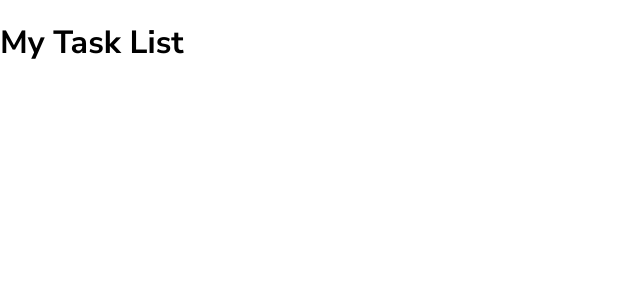
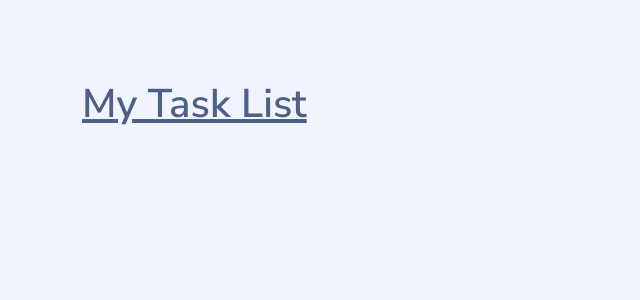
Before and after one commit to Marcos8060/React-Crud, a React (Create React App) app: page / in a window 1280 px wide. Shown: the top 300 px of the page, without its empty margins (0-640 px from the left). Built offline with nearby package versions, Linux system fonts and the light colour scheme.

Commit message:
installed react icons

```diff
--- a/package.json
+++ b/package.json
@@ -9,6 +9,7 @@
     "bootstrap": "^5.1.3",
     "react": "^18.2.0",
     "react-dom": "^18.2.0",
+    "react-icons": "^4.4.0",
     "react-scripts": "5.0.1",
     "web-vitals": "^2.1.4"
   },
--- a/src/App.css
+++ b/src/App.css
@@ -2,4 +2,9 @@
 
 h1{
   font-family: 'Nunito Sans', sans-serif;
+  padding-top: 10vh;
+  color: #4E6085;
 }
+*{
+  background-color: #F1F4FE;
+}
--- a/src/App.js
+++ b/src/App.js
@@ -2,8 +2,8 @@ import './App.css';
 
 function App() {
   return (
-    <div>
-      <h1>My Task List</h1>
+    <div className='container'>
+      <h1 className='text-decoration-underline'>My Task List</h1>
     </div>
   );
 }
--- a/src/index.js
+++ b/src/index.js
@@ -2,6 +2,8 @@ import React from 'react';
 import ReactDOM from 'react-dom/client';
 import './index.css';
 import App from './App';
+import '../node_modules/bootstrap/dist/css/bootstrap.min.css';
+
 
 const root = ReactDOM.createRoot(document.getElementById('root'));
 root.render(
```
Also changed, not shown: 1 other file (tests, documents, lock files or other folders).
